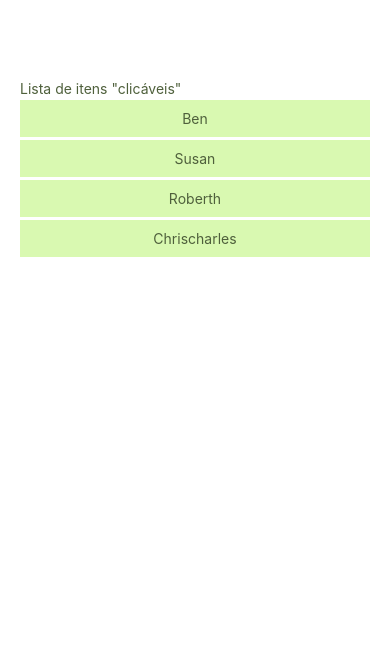
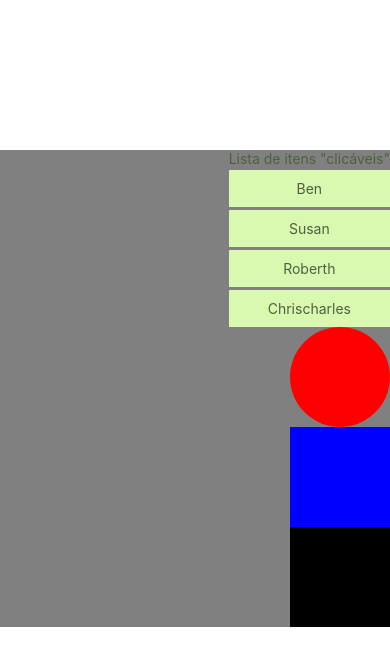
Before and after one commit to Laizabispok/CARDMOB2, a React Native app: screen / in a window 390 px wide. Shown: the top 666 px of the page. Built offline with nearby package versions, Linux system fonts and the light colour scheme.

Commit message:
View basic examples

```diff
--- a/App.js
+++ b/App.js
@@ -9,54 +9,76 @@
   return (
     <View style={styles.container}>
       <List />
+      <View style={styles.redbox}></View>
+      <View style={styles.bluebox}></View>
+      <View style={styles.blackbox}></View>
     </View>
   );
 }
 
 const styles = StyleSheet.create({
   container: {
-    flex: 1,
-    padding: 20,
-    marginTop: 60,
+   flexDirection: 'column',
+    justifyContent: 'space-between',
+    alignItems: 'flex-end',
+    backgroundColor: 'gray',
+    height: '600',
+    marginTop: 150,
   },
-  text: {
-    fontSize: 24,
-    fontFamily: 'cursive',
+  redbox: {
+    width: 100,
+    height: 100,
+    backgroundColor: 'red',
+    borderRadius: 50,
   },
-  buttonContainer: {
-    flexDirection: 'row',
+  bluebox: {
+    width: 100,
+    height: 100,
+    backgroundColor: 'blue',
   },
-  input: {
-    height: 40,
-    borderColor: 'gray',
-    borderWidth: 1,
-    marginBottom: 10,
-    paddingHorizontal: 10,
+  blackbox: {
+    width: 100,
+    height: 100,
+    backgroundColor: 'black',
   },
-  list: {
-    marginTop: 20,
-  },
-  item: {
-    flexDirection: 'row',
-    alignItems: 'center',
-    justifyContent: 'space-between',
-    marginBottom: 10,
-    padding: 10,
-    backgroundColor: '#f0f0f0',
-    borderRadius: 5,
-  },
-  itemText: {
-    flex: 1,
-    marginRight: 10,
-  },
-  buttons: {
-    flexDirection: 'row',
-  },
-  editInput: {
-    flex: 1,
-    marginRight: 10,
-    borderColor: 'gray',
-    borderWidth: 1,
-    paddingHorizontal: 10,
-  }
-});
+
+  // text: {
+  //   fontSize: 24,
+  //   fontFamily: 'cursive',
+  // },
+  // buttonContainer: {
+  //   flexDirection: 'row',
+  // },
+  // input: {
+  //   height: 40,
+  //   borderColor: 'gray',
+  //   borderWidth: 1,
+  //   marginBottom: 10,
+  //   paddingHorizontal: 10,
+  // },
+  // list: {
+  //   marginTop: 20,
+  // },
+  // item: {
+  //   flexDirection: 'row',
+  //   alignItems: 'center',
+  //   justifyContent: 'space-between',
+  //   marginBottom: 10,
+  //   padding: 10,
+  //   backgroundColor: '#f0f0f0',
+  //   borderRadius: 5,
+  // },
+  // itemText: {
+  //   flex: 1,
+  //   marginRight: 10,
+  // },
+  // buttons: {
+  //   flexDirection: 'row',
+  // },
+  // editInput: {
+  //   flex: 1,
+  //   marginRight: 10,
+  //   borderColor: 'gray',
+  //   borderWidth: 1,
+  //   paddingHorizontal: 10,
+  });
```
